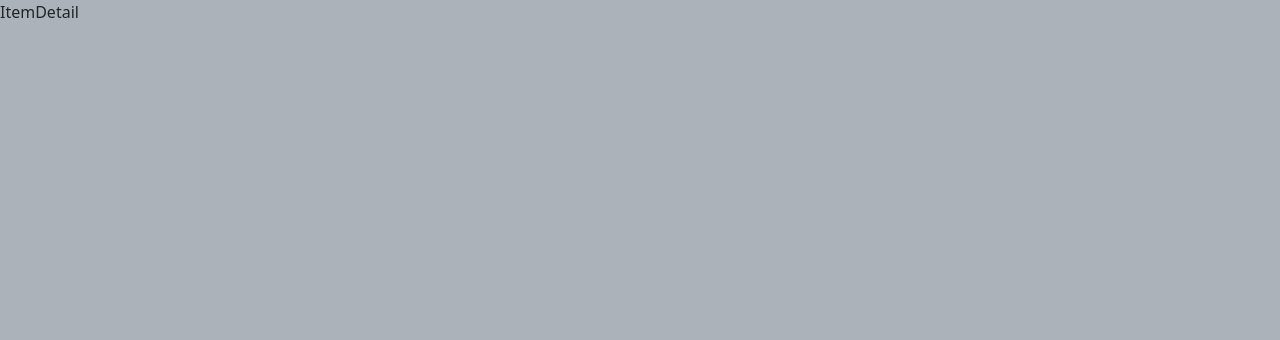
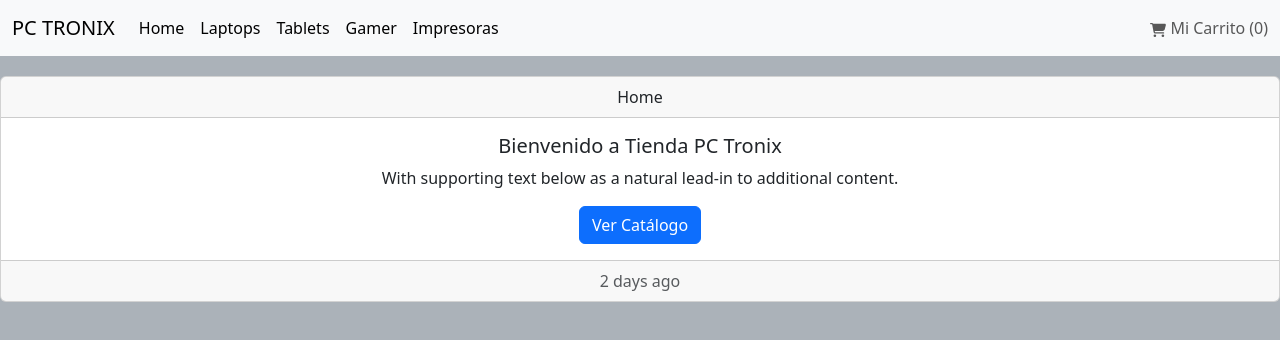
Before and after one commit to gvaldesmcl/cursoreact, a React (Vite) app: page / in a window 1280 px wide. Shown: the top 340 px of the page. Built offline with nearby package versions, Linux system fonts and the light colour scheme.

Commit message:
avances 07022025

```diff
--- a/src/App.jsx
+++ b/src/App.jsx
@@ -1,24 +1,24 @@
 import ItemListContainerComponent from './components/pages/ItemListContainer/ItemListContainer'
 import NavBarComponent from './components/common/NavBar/NavBar'
-import FetchingData from './components/pages/fetchingData/FetchingData'
+/*import FetchingData from './components/pages/fetchingData/FetchingData'
 import Users from './components/pages/Users'
 import Comments from './components/pages/Comments'
-import ItemDetail from './components/pages/itemDetail/ItemDetail'
+import ItemDetail from './components/pages/itemDetail/ItemDetail'*/
 
 
 function App() {
   return (
     <>
-    {/*
+
       <NavBarComponent/>
 
       <ItemListContainerComponent texto="Bienvenido a Tienda PC Tronix"/>
 
-      <FetchingData/>
+      {/*<FetchingData/>
       <Users/>
-      <Comments/>*/}
+      <Comments/>
 
-        <ItemDetail/>
+        <ItemDetail/>*/}
 
     </>
 
--- a/src/components/products.js
+++ b/src/components/products.js
@@ -4,7 +4,7 @@ export const products = [
         title:"Dell Lattitude 8090",
         price:2500,
         stock:2,
-        category:"Laptops Profesionales",
+        category:"Laptops",
         description:"Intel i5 14500K, 32 Gb Memoria DDR5,1Tb SSD NVM, Monitor 15 inch 2K ",
         imageUrl:"https://todoclick.cl/6738171-large_default/latitude-7440-14-2-in1-ci7-16g-512g-w11p.jpg"
     },
@@ -13,7 +13,7 @@ export const products = [
         title:"Lenovo Thinkpad X1",
         price:2350,
         stock:10,
-        category:"Laptops Profesionales",
+        category:"Laptops",
         description:"Intel i7 12500K, 16 Gb Memoria DDR5,512Gb SSD NVM, Monitor 13 inch inch 2K ",
         imageUrl:"https://todoclick.cl/6738171-large_default/latitude-7440-14-2-in1-ci7-16g-512g-w11p.jpg"
     },
@@ -22,7 +22,7 @@ export const products = [
         title:"Lenovo Legion 7i 16",
         price:1830,
         stock:25,
-        category:"Laptops Gamers",
+        category:"Gamer",
         description:"Intel i9 14900K, 32 Gb Memoria DDR5,1Tb SSD NVM, NVIDIA® GeForce RTX™ 4060 8GB GDDR6, Monitor 15 inch 2K ",
         imageUrl:"https://todoclick.cl/6738171-large_default/latitude-7440-14-2-in1-ci7-16g-512g-w11p.jpg"
     },
@@ -31,8 +31,26 @@ export const products = [
         title:"HP Victus 15-FA1010LA",
         price:850,
         stock:50,
-        category:"Laptops Gamers",
+        category:"Gamer",
         description:"Intel Core I5-12450H, 8GB Memoria, SSD 512GB,  GeForce RTX™ 2050",
         imageUrl:"https://todoclick.cl/6738171-large_default/latitude-7440-14-2-in1-ci7-16g-512g-w11p.jpg"
+    },
+    {
+        id:"5",
+        title:"Brother DCP-T720DW",
+        price:150,
+        stock:100,
+        category:"Impresora",
+        description:"Multifuncional Color",
+        imageUrl:"https://p2-ofp.static.pub//fes/cms/2025/01/29/gxauiuwun2w2tzs9hhb1z7gx0czbwb786686.png"
+    },
+    {
+        id:"6",
+        title:"Tablet Lenovo M11",
+        price:280,
+        stock:6,
+        category:"Tablet",
+        description:"Lenovo Tab M11 - Luna Grey",
+        imageUrl:"https://p2-ofp.static.pub//fes/cms/2025/01/29/gxauiuwun2w2tzs9hhb1z7gx0czbwb786686.png"
     }
-]
+];
```
